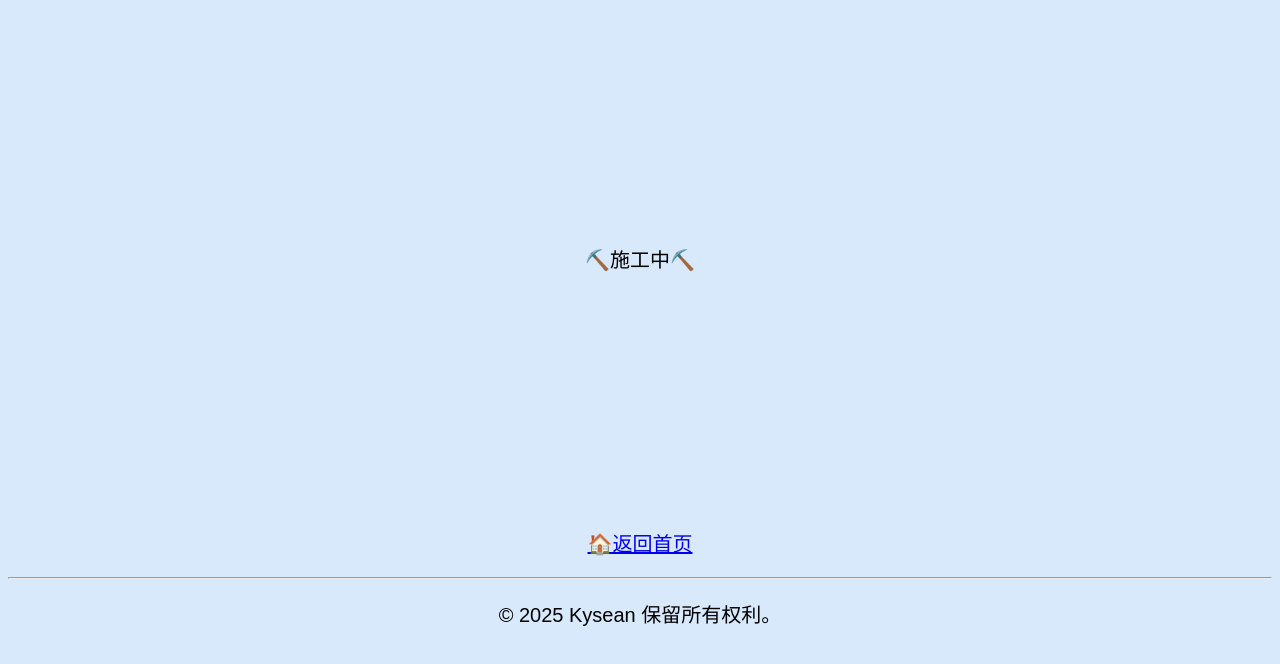
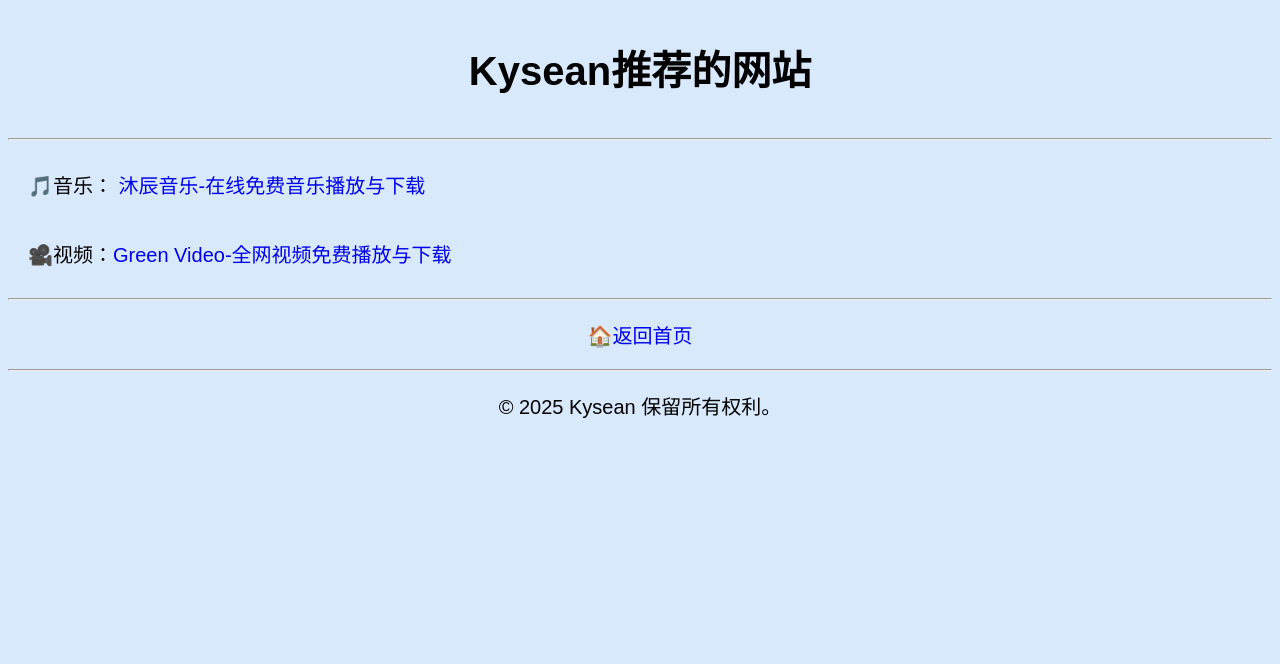
Before and after one commit to KyseanKoishi/kysean-website, a plain HTML site: page webpage.html in a window 1280 px wide. Drawn offline with Linux system fonts and the light colour scheme; a web font is replaced by a local one.

Commit message:
modified:   contact.html 	modified:   css/index_style.css 	new file:   image/favicom.png 	modified:   index.html 	modified:   repo.html 	modified:   webpage.html

```diff
--- a/webpage.html
+++ b/webpage.html
@@ -5,25 +5,64 @@
     <meta name="author" content="Kysean">
     <meta name="keywords" content="Kysean,个人网站">
     <meta name="description" content="Kysean的个人网站">
-    <title>Kysean的网站</title>
+    <title>Kysean推荐的网站</title>
     <link rel="stylesheet" href="css/globe_style.css">
+    <link rel="icon" type="image/png" href="image/favicom.png">
 <style>
-    body
-    {
+    body {
         background-color: #d8e9fc;
     }
-    .container{
-    display: flex;
-    justify-content: center;
-    align-items: center;
-    height: auto;
+
+    a {
+        text-decoration: none;
     }
+
+    a:hover {
+        color: rgb(77, 134, 96);
+    }
+
+    #title_box {
+        display: flex;
+        width: 100%;
+        height: 120px;
+        align-items: center;
+        justify-content: center;
+    }
+
+    #main_box {
+        display: flex;
+        width: 100%;
+        height: auto;
+        border-radius: 12px;
+        margin-left: 20px;
+        margin-right: 20px;
+    }
+
 </style>
 
 <body>
-    <div style="height: 500px;" class = "container">
-    <p>⛏️施工中⛏️</p>
+    <div id = "title_box">
+        <h1>
+            Kysean推荐的网站
+        </h1>
     </div>
+
+    <hr>
+
+    <div id = "main_box">
+        <p>
+            🎵音乐：
+            <a href="https://y.mcya.cn/" target="_blank">沐辰音乐-在线免费音乐播放与下载</a>
+        </p>
+    </div>
+
+    <div id = "main_box">
+        <p>
+            🎥视频：<a href="https://greenvideo.cc/" target="_blank">Green Video-全网视频免费播放与下载</a>
+        </p>
+    </div>
+
+    <hr>
 
     <p style="text-align: center;"><a href="index.html">🏠返回首页</a></p>
     <hr>
```
Also changed, not shown: contact.html (+1 -0 lines), css/index_style.css (+5 -6 lines), index.html (+5 -1 lines), repo.html (+1 -0 lines), image/favicom.png (added).
